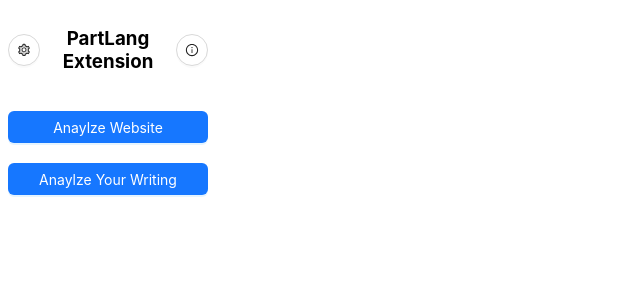
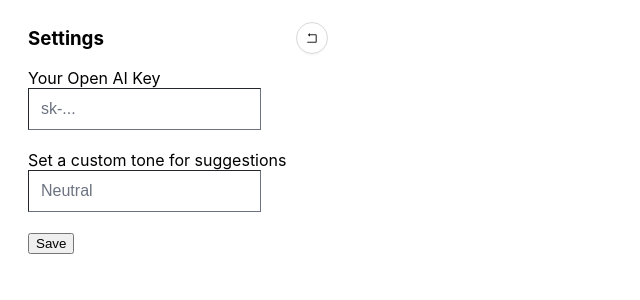
Before and after one commit to dwells2024/part-lang, a React (Create React App) app: page / in a window 1280 px wide. Both pictures are taken after a click on the button 24 px from the left and 49 px from the top of the page. Shown: the top 300 px of the page, without its empty margins (0-640 px from the left). Built offline with nearby package versions, Linux system fonts and the light colour scheme.

Commit message:
added settings

```diff
--- a/src/App.js
+++ b/src/App.js
@@ -1,5 +1,6 @@
 import React, { useEffect, useState } from 'react';
 import Home from './components/Home';
+import Settings from './components/Settings';
 import Generator from './components/Generator';
 import Profile from './components/Profile';
 import { ROUTES } from './utils/routes';
@@ -23,7 +24,11 @@ function App() {
     case ROUTES.GENERATOR:
       return <Generator setPage={setPage} openAIKey={openAIKey} />
     case ROUTES.PROFILE:
-      return <Profile setPage={setPage} openAIKey={openAIKey} setOpenAIKey={setOpenAIKey}/>
+      return <Profile setPage={setPage} openAIKey={openAIKey} setOpenAIKey={setOpenAIKey} />
+    case ROUTES.HOME:
+      return <Home setPage={setPage} />
+    case ROUTES.SETTINGS:
+      return <Settings setPage={setPage} openAIKey={openAIKey} setOpenAIKey={setOpenAIKey} />
     default:
       return <Home setPage={setPage} />
   }
--- a/src/components/Home.js
+++ b/src/components/Home.js
@@ -1,15 +1,17 @@
 import React, { useState, useEffect } from 'react'
+import { ROUTES } from '../utils/routes';
 import { AiTwotoneSetting, AiOutlineInfoCircle } from "react-icons/ai";
 import { Button } from "antd";
 
 
 function Home({setPage}) {
   return (
-    <div className="flex flex-col space-y-5 content-evenly" id="home">
+    <div className="flex flex-col mx-5 space-y-5 content-evenly" id="home">
         <div className='flex flex-row justify-between items-center'>
             <Button
                 shape="circle"
                 icon={<AiTwotoneSetting className='button_icon'/>}
+                onClick={() => {setPage(ROUTES.SETTINGS)}}
             />
             <h3 className='text-center'>
                 PartLang Extension
--- /dev/null
+++ b/src/components/Settings.js
@@ -0,0 +1,63 @@
+import React from 'react'
+import { ROUTES } from '../utils/routes';
+import { saveData } from '../utils/localStorage';
+import { Button } from 'antd';
+import { AiOutlineRollback } from 'react-icons/ai';
+
+function Settings({setPage, openAIKey, setOpenAIKey}) {
+    const handleSubmit = (e) => {
+        console.log("sumbit")
+        e.preventDefault();
+        const formData = new FormData(e.target);
+        const updatedOpenAIKey = formData.get("openAIKey");
+        setOpenAIKey(updatedOpenAIKey);
+        saveData('openAIKey', updatedOpenAIKey);
+    }
+    return (
+    <div className='flex flex-col mx-5' id='settings'>
+        <div className='flex flex-row justify-between items-center'>
+            <h3>Settings</h3>
+            <Button
+                shape='circle'
+                icon={<AiOutlineRollback className='button_icon'/>}
+                onClick={() => {setPage(ROUTES.HOME)}}
+            />
+        </div>
+        <form className='flex-col justify-start' onSubmit={handleSubmit}>
+            <div className='mb-5 items-stretch'>
+                <label htmlFor='openAIkey' className='mb-2'>
+                    Your Open AI Key
+                </label>
+                <input
+                    id="openAIKey"
+                    name="openAIKey"
+                    type="text"
+                    placeholder='sk-...'
+                    defaultValue={openAIKey}
+                    required
+                />
+            </div>
+            <div className='mb-5'>
+            <label htmlFor='suggestionTone' className='mb-5'>
+                    Set a custom tone for suggestions
+                </label>
+                <input
+                    id="openAIKey"
+                    name="openAIKey"
+                    type="text"
+                    placeholder='Neutral'
+                    disabled
+                />
+            </div>
+            <button
+                type="submit"
+                className='justify-self-center'
+            >
+                Save
+            </button>
+        </form>
+    </div>
+  )
+}
+
+export default Settings
--- a/src/index.css
+++ b/src/index.css
@@ -29,6 +29,11 @@ body {
   height: 200px;
 }
 
+#settings {
+  width: 300px;
+  height: 300px;
+}
+
 /* .button_icon {
   font-size: 20px;
   justify-content: center;
--- a/src/utils/routes.js
+++ b/src/utils/routes.js
@@ -2,4 +2,5 @@ export const ROUTES = {
     GENERATOR: 'GENERATOR',
     PROFILE: 'PROFILE',
     HOME: 'HOME',
+    SETTINGS: 'SETTINGS',
 }
```
